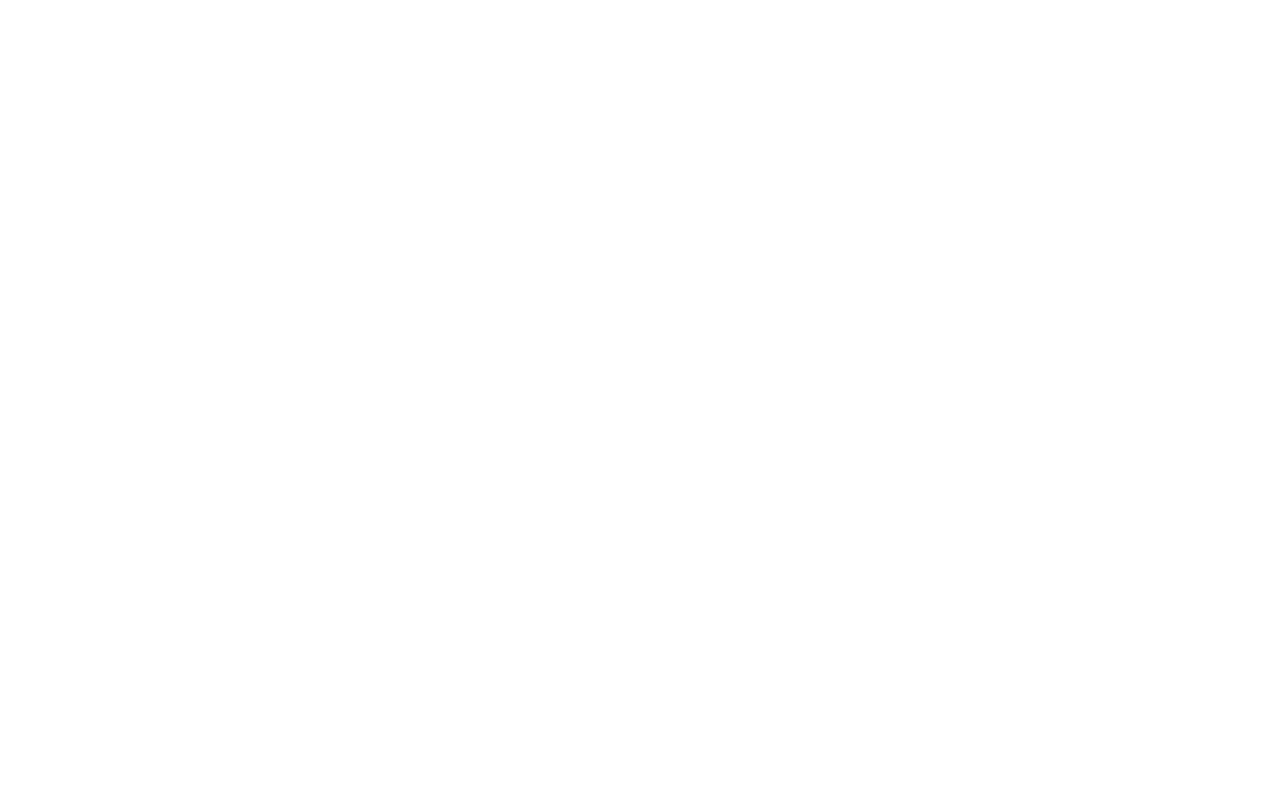
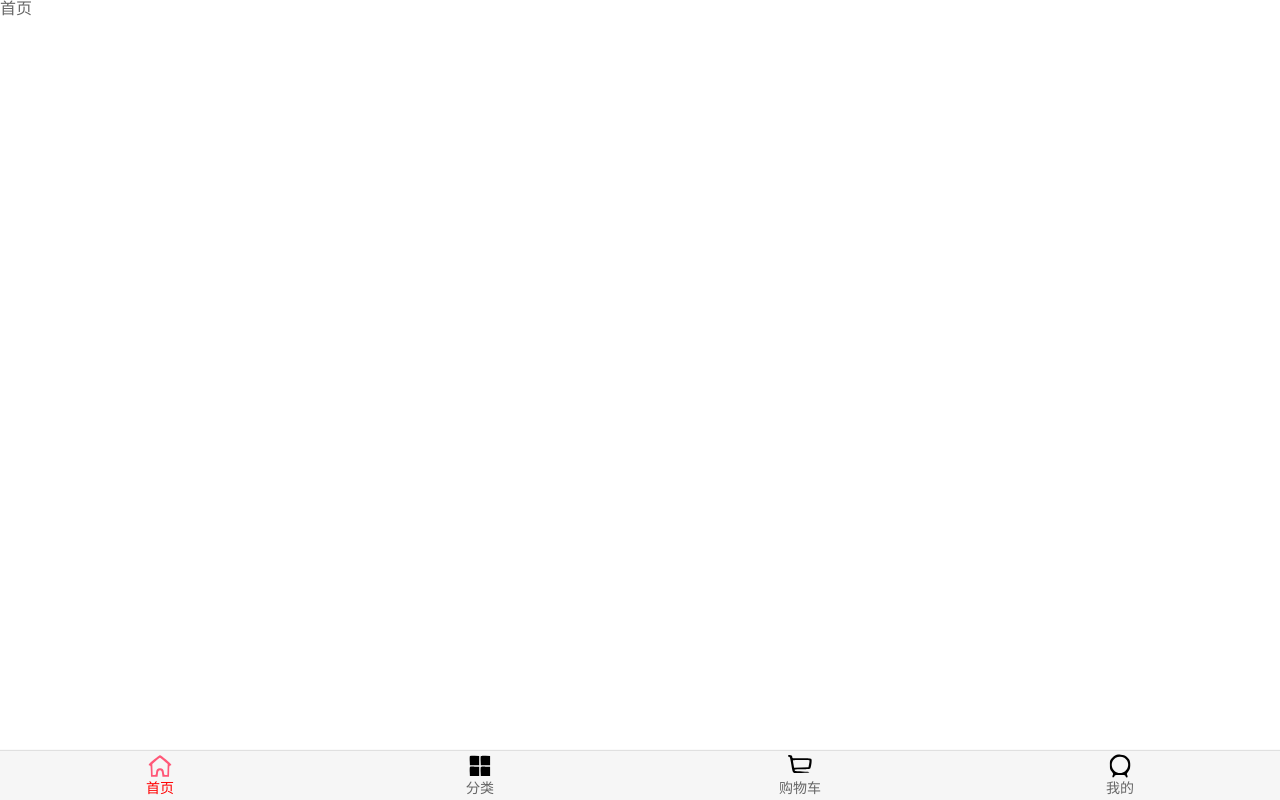
Before and after one commit to dribble-njr/mall, a Vue app: page /home in a window 1280 px wide. Built offline with nearby package versions, Linux system fonts and the light colour scheme.

Commit message:
使用tabbar

```diff
--- a/src/App.vue
+++ b/src/App.vue
@@ -1,13 +1,17 @@
 <template>
   <div id="app">
+    <router-view></router-view>
+    <main-tab-bar></main-tab-bar>
   </div>
 </template>
 
 <script>
+import MainTabBar from 'components/content/mainTabBar/MainTabBar'
 
 export default {
   name: 'App',
   components: {
+    MainTabBar
   }
 }
 </script>
```
